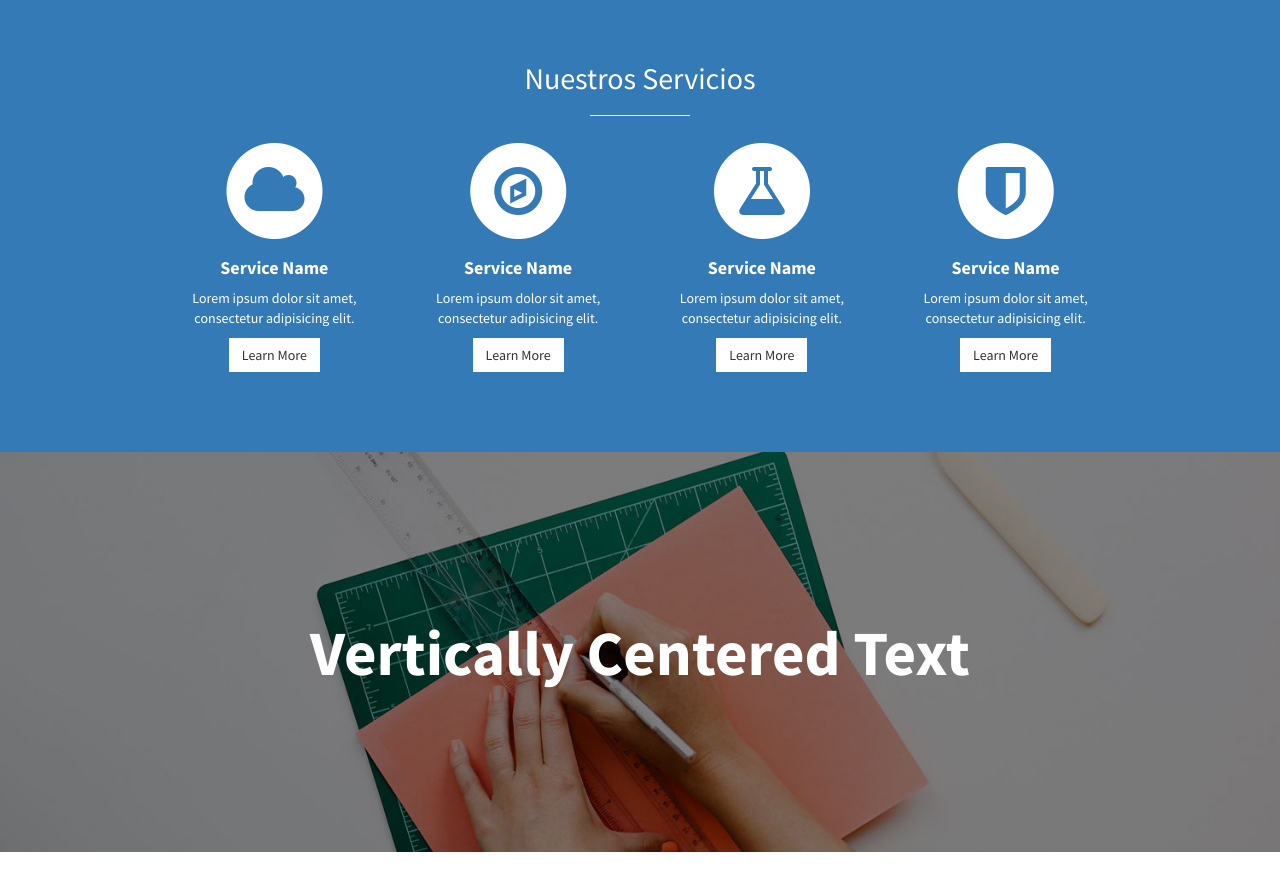
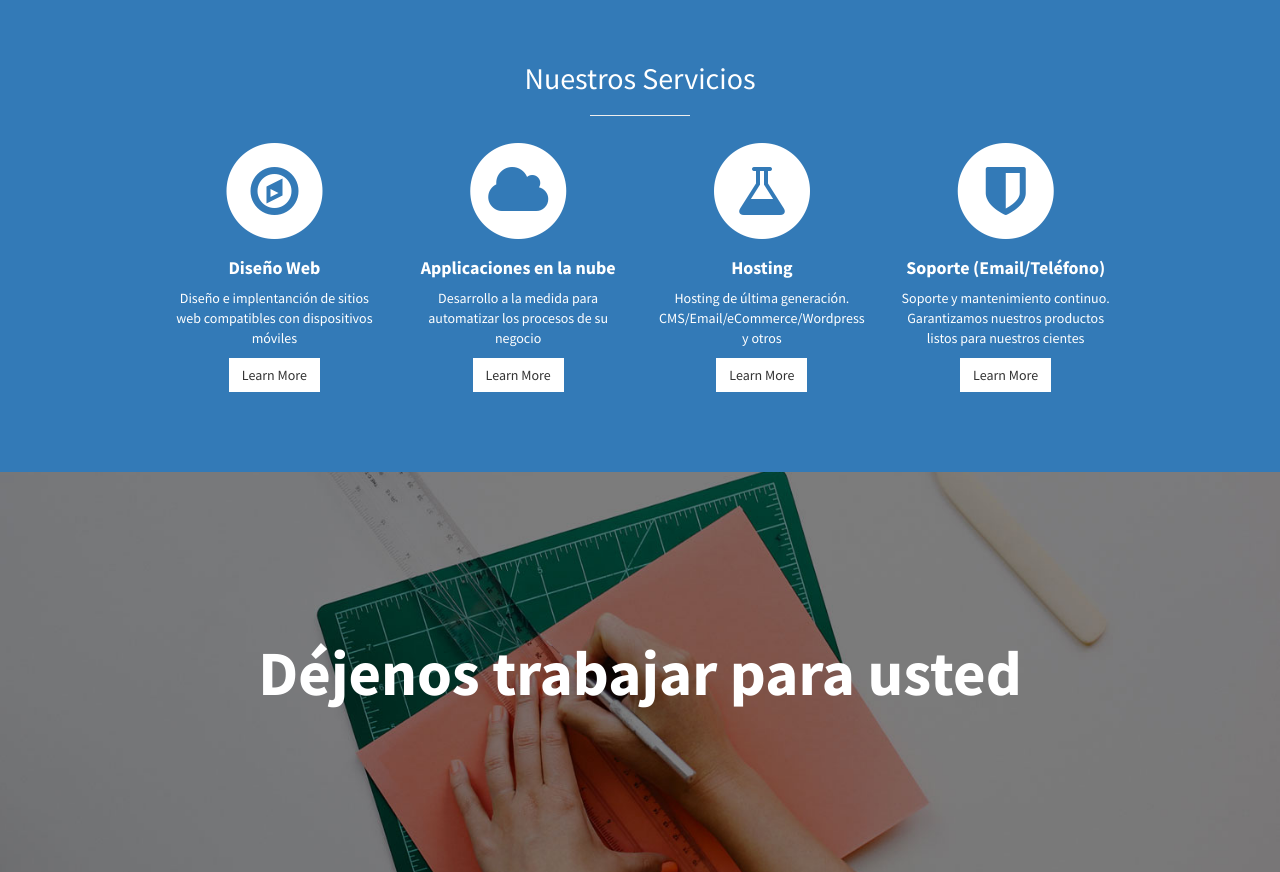
Before and after one commit to lucachaco/frogcomet-lander, a plain HTML site: page index.html in a window 1280 px wide. Shown: the part 1020-1892 px from the top of the page. Drawn offline with Linux system fonts and the light colour scheme.

Commit message:
First beta.

```diff
--- a/index.html
+++ b/index.html
@@ -9,7 +9,8 @@
     <meta name="description" content="">
     <meta name="author" content="">
 
-    <title>Desarrollo Web en Bolivia y Costa Rica. Hacemos páginas web, applicaciones en la nube, hosting, domain, email, SEO y más.</title>
+    <title>Desarrollo Web en Bolivia y Costa Rica. Hacemos páginas web, applicaciones en la nube, hosting, domain,
+        email, SEO y más.</title>
 
     <!-- Bootstrap Core CSS -->
     <link href="css/bootstrap.min.css" rel="stylesheet">
@@ -19,7 +20,8 @@
 
     <!-- Custom Fonts -->
     <link href="font-awesome/css/font-awesome.min.css" rel="stylesheet" type="text/css">
-    <link href="http://fonts.googleapis.com/css?family=Source+Sans+Pro:300,400,700,300italic,400italic,700italic" rel="stylesheet" type="text/css">
+    <link href="http://fonts.googleapis.com/css?family=Source+Sans+Pro:300,400,700,300italic,400italic,700italic"
+          rel="stylesheet" type="text/css">
 
     <!-- HTML5 Shim and Respond.js IE8 support of HTML5 elements and media queries -->
     <!-- WARNING: Respond.js doesn't work if you view the page via file:// -->
@@ -33,11 +35,11 @@
 <body>
 
 
-
 <!-- Header -->
 <header id="top" class="header">
     <div class="text-vertical-center">
         <h1>FrogComet</h1>
+
         <h3>Diseño y deserrollo Web</h3>
         <br>
         <a href="#about" class="btn btn-dark btn-lg">Más información</a>
@@ -50,7 +52,9 @@
         <div class="row">
             <div class="col-lg-12 text-center">
                 <h2>Déjenos ayudarle es su próxima proyecto de creatividad web</h2>
-                    <p class="lead">Experiencia internacional y clientes satisfechos nos dan la confianza de superar las expectativas.</p>
+
+                <p class="lead">Experiencia internacional y clientes satisfechos nos dan la confianza de superar las
+                    expectativas.</p>
             </div>
         </div>
         <!-- /.row -->
@@ -67,6 +71,23 @@
                 <h2>Nuestros Servicios</h2>
                 <hr class="small">
                 <div class="row">
+
+                    <div class="col-md-3 col-sm-6">
+                        <div class="service-item">
+                                <span class="fa-stack fa-4x">
+                                <i class="fa fa-circle fa-stack-2x"></i>
+                                <i class="fa fa-compass fa-stack-1x text-primary"></i>
+                            </span>
+                            <h4>
+                                <strong>Diseño Web</strong>
+                            </h4>
+
+                            <p>Diseño e implentanción de sitios web compatibles con dispositivos móviles</p>
+                            <a href="#" class="btn btn-light">Learn More</a>
+                        </div>
+                    </div>
+
+
                     <div class="col-md-3 col-sm-6">
                         <div class="service-item">
                                 <span class="fa-stack fa-4x">
@@ -74,25 +95,15 @@
                                 <i class="fa fa-cloud fa-stack-1x text-primary"></i>
                             </span>
                             <h4>
-                                    <strong>Service Name</strong>
+                                <strong>Applicaciones en la nube</strong>
                             </h4>
-                                <p>Lorem ipsum dolor sit amet, consectetur adipisicing elit.</p>
+
+                            <p>Desarrollo a la medida para automatizar los procesos de su negocio</p>
                             <a href="#" class="btn btn-light">Learn More</a>
                         </div>
                     </div>
-                        <div class="col-md-3 col-sm-6">
-                            <div class="service-item">
-                                <span class="fa-stack fa-4x">
-                                <i class="fa fa-circle fa-stack-2x"></i>
-                                <i class="fa fa-compass fa-stack-1x text-primary"></i>
-                            </span>
-                                <h4>
-                                    <strong>Service Name</strong>
-                                </h4>
-                                <p>Lorem ipsum dolor sit amet, consectetur adipisicing elit.</p>
-                                <a href="#" class="btn btn-light">Learn More</a>
-                            </div>
-                        </div>
+
+
                     <div class="col-md-3 col-sm-6">
                         <div class="service-item">
                                 <span class="fa-stack fa-4x">
@@ -100,9 +111,10 @@
                                 <i class="fa fa-flask fa-stack-1x text-primary"></i>
                             </span>
                             <h4>
-                                    <strong>Service Name</strong>
+                                <strong>Hosting</strong>
                             </h4>
-                                <p>Lorem ipsum dolor sit amet, consectetur adipisicing elit.</p>
+
+                            <p>Hosting de última generación. CMS/Email/eCommerce/Wordpress y otros</p>
                             <a href="#" class="btn btn-light">Learn More</a>
                         </div>
                     </div>
@@ -113,9 +125,11 @@
                                 <i class="fa fa-shield fa-stack-1x text-primary"></i>
                             </span>
                             <h4>
-                                    <strong>Service Name</strong>
+                                <strong>Soporte (Email/Teléfono)</strong>
                             </h4>
-                                <p>Lorem ipsum dolor sit amet, consectetur adipisicing elit.</p>
+
+                            <p>Soporte y mantenimiento continuo. Garantizamos nuestros productos listos para nuestros
+                                cientes</p>
                             <a href="#" class="btn btn-light">Learn More</a>
                         </div>
                     </div>
@@ -132,11 +146,9 @@
 <!-- Callout -->
 <aside class="callout">
     <div class="text-vertical-center">
-            <h1>Vertically Centered Text</h1>
+        <h1>Déjenos trabajar para usted</h1>
     </div>
 </aside>
-
-
 
 
 <!-- Footer -->
@@ -146,23 +158,26 @@
             <div class="col-lg-10 col-lg-offset-1 text-center">
                 <h4><strong>FrogComet</strong>
                 </h4>
+
                 <p>Si desea más información sobre nuestro trabajo no dude en contactarnos</p>
                 <ul class="list-unstyled">
                     <!--<li><i class="fa fa-phone fa-fw"></i> (123) 456-7890</li>-->
-                        <li><i class="fa fa-envelope-o fa-fw"></i>  <a href="mailto:name@example.com">contacto@frogcomet.com</a>
+                    <li><i class="fa fa-envelope-o fa-fw"></i> <a
+                            href="mailto:name@example.com">contacto@frogcomet.com</a>
                     </li>
                 </ul>
                 <br>
                 <ul class="list-inline">
                     <li>
-                            <a href="#"><i class="fa fa-facebook fa-fw fa-3x"></i></a>
+                        <a href="https://www.facebook.com/pages/FrogComet/1570404086570197"><i
+                                class="fa fa-facebook fa-fw fa-3x"></i></a>
                     </li>
-                        <li>
+                    <!-- <li>
                          <a href="#"><i class="fa fa-twitter fa-fw fa-3x"></i></a>
                      </li>
                      <li>
                          <a href="#"><i class="fa fa-dribbble fa-fw fa-3x"></i></a>
-                        </li>
+                     </li>-->
                 </ul>
                 <hr class="small">
                 <p class="text-muted">&copy Fotografía de fondo tomado por un colabarador de FrogComet</p>
@@ -180,20 +195,20 @@
 <!-- Custom Theme JavaScript -->
 <script>
     // Closes the sidebar menu
-    $("#menu-close").click(function(e) {
+    $("#menu-close").click(function (e) {
         e.preventDefault();
         $("#sidebar-wrapper").toggleClass("active");
     });
 
     // Opens the sidebar menu
-    $("#menu-toggle").click(function(e) {
+    $("#menu-toggle").click(function (e) {
         e.preventDefault();
         $("#sidebar-wrapper").toggleClass("active");
     });
 
     // Scrolls to the selected menu item on the page
-    $(function() {
-        $('a[href*=#]:not([href=#])').click(function() {
+    $(function () {
+        $('a[href*=#]:not([href=#])').click(function () {
             if (location.pathname.replace(/^\//, '') == this.pathname.replace(/^\//, '') || location.hostname == this.hostname) {
 
                 var target = $(this.hash);
@@ -212,3 +227,6 @@
 </body>
 
 </html>
+
+
+Opciones de llamar por telefono y correo para las tres.
```
Lines whose indentation alone changed are shown as unchanged.
